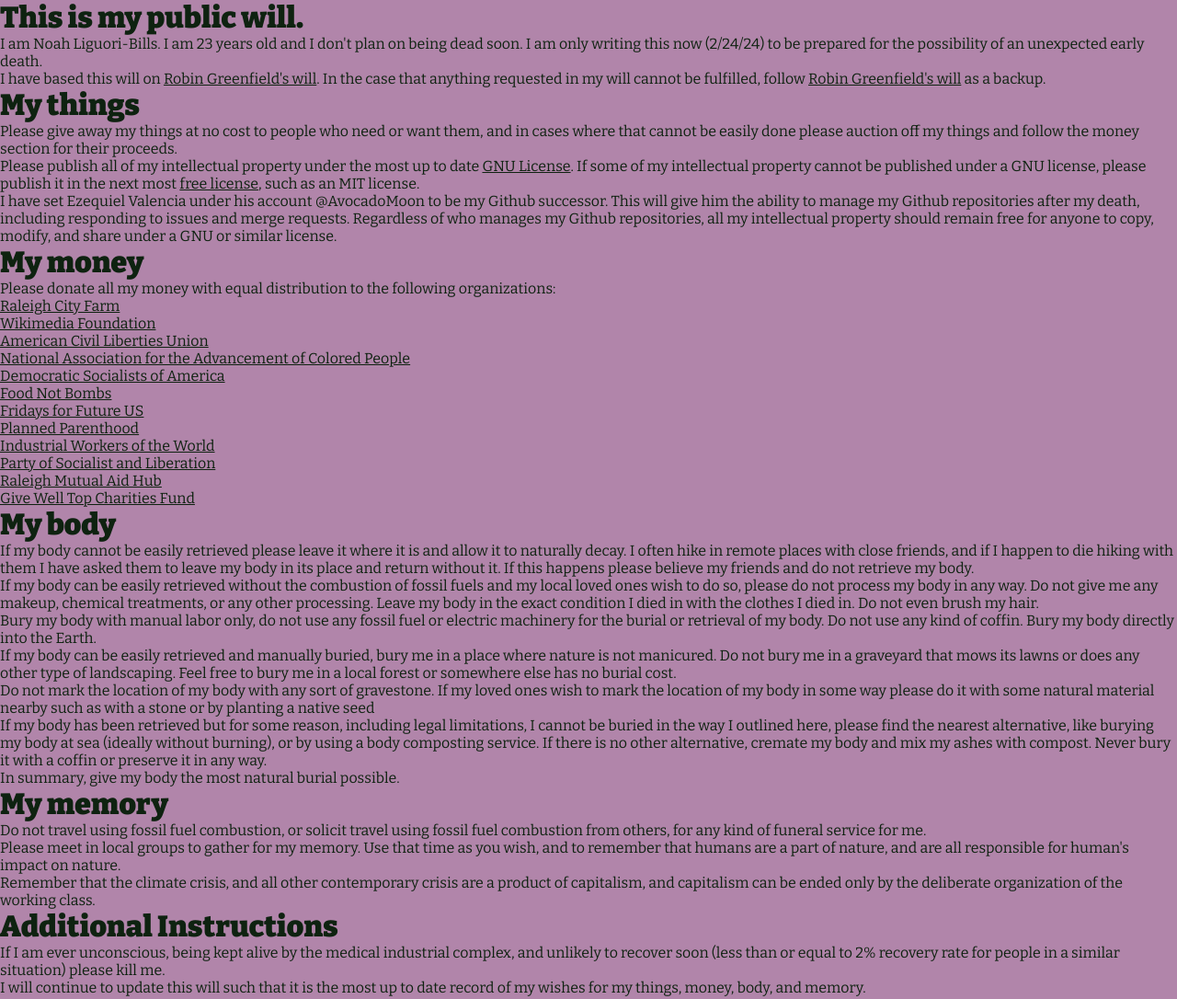
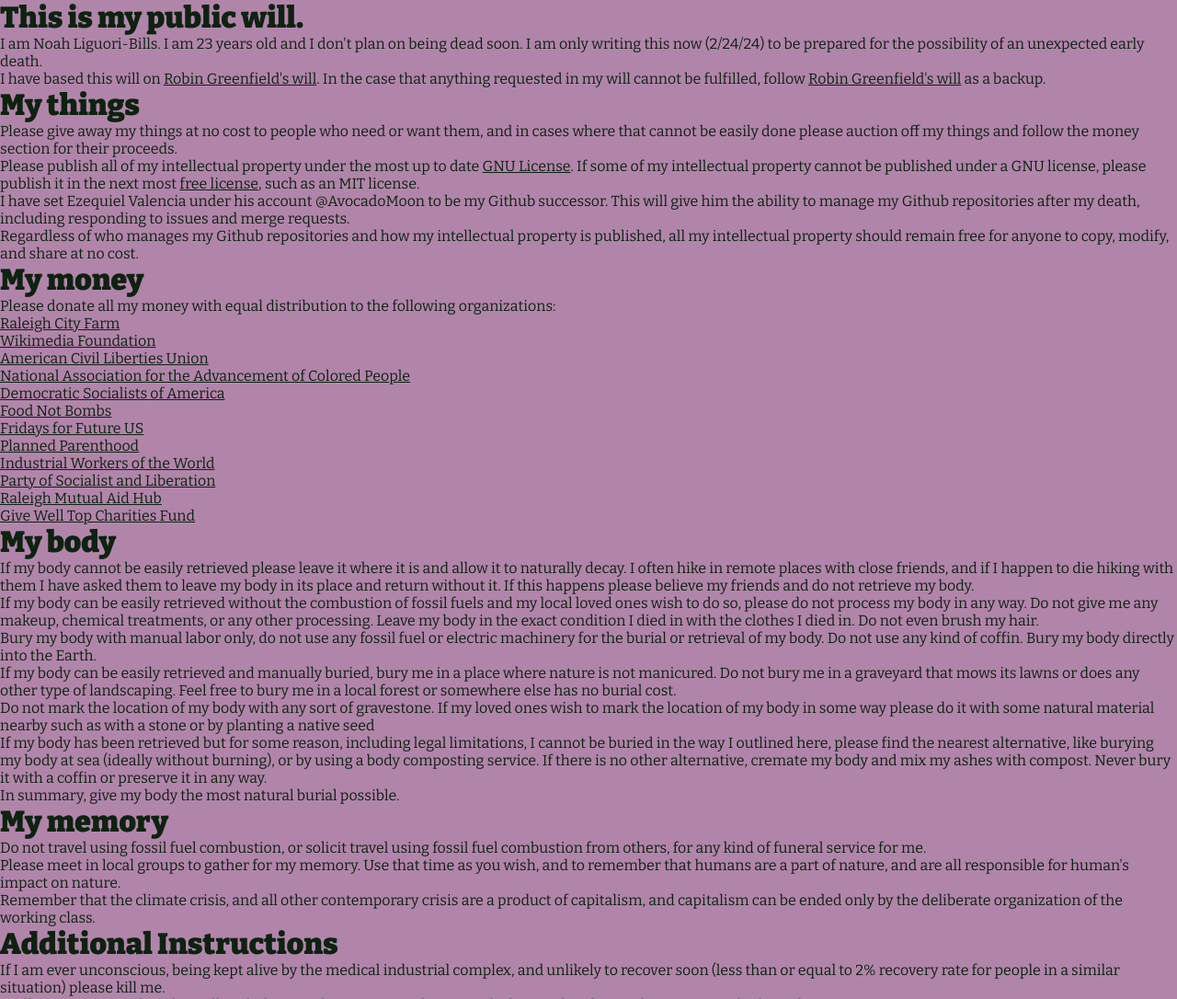
Before and after one commit to noahlb123/noahlb123.github.io, a plain HTML site: page will.html in a window 1280 px wide. Shown: the top 1086 px of the page at 92% size. Drawn offline with nearby package versions, Linux system fonts and the light colour scheme.

Commit message:
Update will.html

```diff
--- a/will.html
+++ b/will.html
@@ -14,7 +14,8 @@
 <h1>My things</h1>
 <p>Please give away my things at no cost to people who need or want them, and in cases where that cannot be easily done please auction off my things and follow the money section for their proceeds.</p>
 <p>Please publish all of my intellectual property under the most up to date <a href="https://www.gnu.org/licenses/gpl-3.0.en.html" style="display: inline;">GNU License</a>. If some of my intellectual property cannot be published under a GNU license, please publish it in the next most <a href="https://www.fsf.org/about/what-is-free-software" style="display: inline;">free license</a>, such as an MIT license.</p>
-<p>I have set Ezequiel Valencia under his account @AvocadoMoon to be my Github successor. This will give him the ability to manage my Github repositories after my death, including responding to issues and merge requests. Regardless of who manages my Github repositories, all my intellectual property should remain free for anyone to copy, modify, and share under a GNU or similar license.</p>
+<p>I have set Ezequiel Valencia under his account @AvocadoMoon to be my Github successor. This will give him the ability to manage my Github repositories after my death, including responding to issues and merge requests.</p>
+<p>Regardless of who manages my Github repositories and how my intellectual property is published, all my intellectual property should remain free for anyone to copy, modify, and share at no cost.</p>
 <h1>My money</h1>
 <p>Please donate all my money with equal distribution to the following organizations:</p>
 <ol>
```
